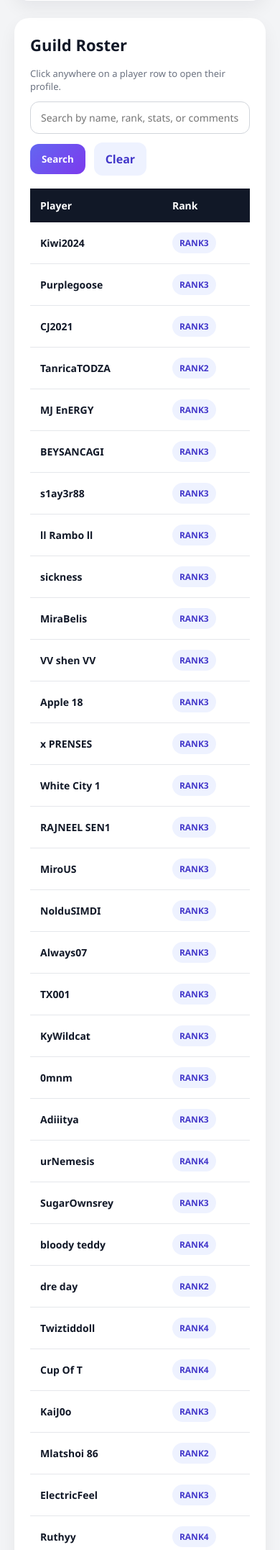
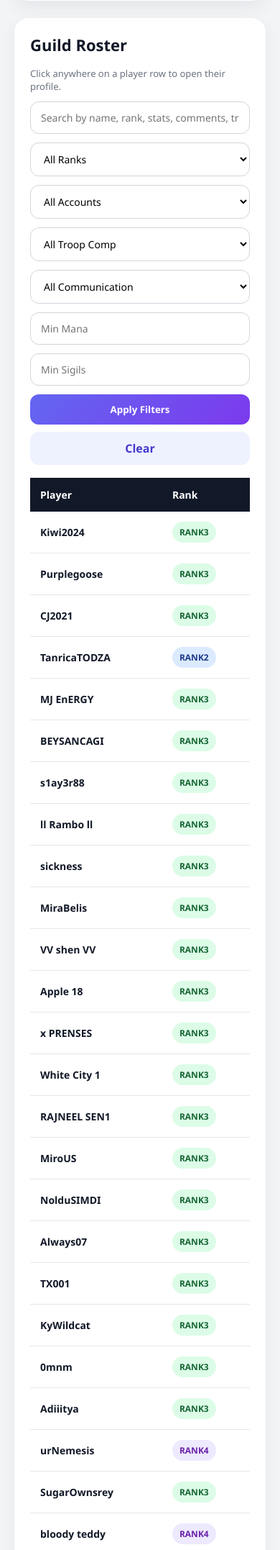
Before and after one commit to tbott1321/mj-guild-manager, a FastAPI app: page / in a window 390 px wide. Shown: the part 862-3016 px from the top of the page at 72% size. Run offline with FastAPI, Linux system fonts and the light colour scheme; data comes from the database, SQL or seed files in the repository; data that the repository does not hold is empty.

Commit message:
Add filters, rank colours, export, better search and mobile layout

```diff
--- a/main.py
+++ b/main.py
@@ -1,5 +1,5 @@
 from fastapi import FastAPI, Request, Form, UploadFile, File, Query
-from fastapi.responses import HTMLResponse, RedirectResponse
+from fastapi.responses import HTMLResponse, RedirectResponse, StreamingResponse
 from fastapi.templating import Jinja2Templates
 from starlette.middleware.sessions import SessionMiddleware
 from pathlib import Path
@@ -7,6 +7,7 @@ import sqlite3
 import pandas as pd
 from datetime import datetime
 import os
+from io import BytesIO
 
 app = FastAPI()
 app.add_middleware(SessionMiddleware, secret_key="super-secret-key-change-this")
@@ -165,16 +166,17 @@ def get_sort_sql(sort_by: str, sort_dir: str):
         return f"{sort_column} {direction}, LOWER(COALESCE(name, '')) ASC"
 
 
-@app.get("/", response_class=HTMLResponse)
-def dashboard(
-    request: Request,
-    search: str = Query(default=""),
-    sort_by: str = Query(default="might"),
-    sort_dir: str = Query(default="desc")
+def build_members_query(
+    search: str = "",
+    rank_filter: str = "",
+    alt_filter: str = "",
+    troop_comp_filter: str = "",
+    communication_filter: str = "",
+    min_mana: str = "",
+    min_sigils: str = "",
+    sort_by: str = "might",
+    sort_dir: str = "desc"
 ):
-    conn = get_conn()
-    c = conn.cursor()
-
     sql = """
         SELECT
             m.*,
@@ -184,25 +186,93 @@ def dashboard(
                 WHERE nh.igg_id = m.igg_id
             ) AS last_name_change
         FROM members m
+        WHERE 1=1
     """
+    params = []
 
-    params = []
     search = (search or "").strip()
-
     if search:
         sql += """
-            WHERE
+            AND (
                 LOWER(COALESCE(m.name, '')) LIKE ?
                 OR LOWER(COALESCE(m.rank, '')) LIKE ?
                 OR CAST(COALESCE(m.might, 0) AS TEXT) LIKE ?
                 OR CAST(COALESCE(m.kills, 0) AS TEXT) LIKE ?
                 OR CAST(COALESCE(m.edm, 0) AS TEXT) LIKE ?
                 OR LOWER(COALESCE(m.comments, '')) LIKE ?
+                OR LOWER(COALESCE(m.communication_username, '')) LIKE ?
+                OR LOWER(COALESCE(m.troop_comp, '')) LIKE ?
+                OR LOWER(COALESCE(m.communication_method, '')) LIKE ?
+            )
         """
         like_value = f"%{search.lower()}%"
-        params.extend([like_value, like_value, like_value, like_value, like_value, like_value])
+        params.extend([
+            like_value, like_value, like_value, like_value, like_value,
+            like_value, like_value, like_value, like_value
+        ])
+
+    if rank_filter:
+        sql += " AND UPPER(COALESCE(m.rank, '')) = ?"
+        params.append(rank_filter.upper())
+
+    if alt_filter == "yes":
+        sql += " AND COALESCE(m.alt_account, 0) = 1"
+    elif alt_filter == "no":
+        sql += " AND COALESCE(m.alt_account, 0) = 0"
+
+    if troop_comp_filter:
+        sql += " AND COALESCE(m.troop_comp, 'N/A') = ?"
+        params.append(troop_comp_filter)
+
+    if communication_filter:
+        sql += " AND COALESCE(m.communication_method, 'N/A') = ?"
+        params.append(communication_filter)
+
+    if min_mana != "":
+        try:
+            sql += " AND COALESCE(m.mana, 0) >= ?"
+            params.append(int(min_mana))
+        except ValueError:
+            pass
+
+    if min_sigils != "":
+        try:
+            sql += " AND COALESCE(m.sigils, 0) >= ?"
+            params.append(int(min_sigils))
+        except ValueError:
+            pass
 
     sql += f" ORDER BY {get_sort_sql(sort_by, sort_dir)}"
+    return sql, params
+
+
+@app.get("/", response_class=HTMLResponse)
+def dashboard(
+    request: Request,
+    search: str = Query(default=""),
+    sort_by: str = Query(default="might"),
+    sort_dir: str = Query(default="desc"),
+    rank_filter: str = Query(default=""),
+    alt_filter: str = Query(default=""),
+    troop_comp_filter: str = Query(default=""),
+    communication_filter: str = Query(default=""),
+    min_mana: str = Query(default=""),
+    min_sigils: str = Query(default="")
+):
+    conn = get_conn()
+    c = conn.cursor()
+
+    sql, params = build_members_query(
+        search=search,
+        rank_filter=rank_filter,
+        alt_filter=alt_filter,
+        troop_comp_filter=troop_comp_filter,
+        communication_filter=communication_filter,
+        min_mana=min_mana,
+        min_sigils=min_sigils,
+        sort_by=sort_by,
+        sort_dir=sort_dir
+    )
 
     c.execute(sql, params)
     members = c.fetchall()
@@ -216,8 +286,70 @@ def dashboard(
             "search": search,
             "sort_by": sort_by,
             "sort_dir": sort_dir,
+            "rank_filter": rank_filter,
+            "alt_filter": alt_filter,
+            "troop_comp_filter": troop_comp_filter,
+            "communication_filter": communication_filter,
+            "min_mana": min_mana,
+            "min_sigils": min_sigils,
             "is_admin": is_admin(request)
         }
+    )
+
+
+@app.get("/export")
+def export_members(
+    request: Request,
+    search: str = Query(default=""),
+    sort_by: str = Query(default="might"),
+    sort_dir: str = Query(default="desc"),
+    rank_filter: str = Query(default=""),
+    alt_filter: str = Query(default=""),
+    troop_comp_filter: str = Query(default=""),
+    communication_filter: str = Query(default=""),
+    min_mana: str = Query(default=""),
+    min_sigils: str = Query(default="")
+):
+    if not is_admin(request):
+        return RedirectResponse(url="/admin/login", status_code=302)
+
+    conn = get_conn()
+    sql, params = build_members_query(
+        search=search,
+        rank_filter=rank_filter,
+        alt_filter=alt_filter,
+        troop_comp_filter=troop_comp_filter,
+        communication_filter=communication_filter,
+        min_mana=min_mana,
+        min_sigils=min_sigils,
+        sort_by=sort_by,
+        sort_dir=sort_dir
+    )
+    df = pd.read_sql_query(sql, conn, params=params)
+    conn.close()
+
+    export_cols = [
+        "name", "igg_id", "rank", "might", "kills", "edm",
+        "mana", "sigils", "alt_account", "troop_comp",
+        "communication_method", "communication_username",
+        "comments", "created_at", "updated_at", "last_name_change"
+    ]
+    df = df[[col for col in export_cols if col in df.columns]]
+
+    if "alt_account" in df.columns:
+        df["alt_account"] = df["alt_account"].apply(lambda x: "Yes" if int(x or 0) == 1 else "No")
+
+    output = BytesIO()
+    with pd.ExcelWriter(output, engine="openpyxl") as writer:
+        df.to_excel(writer, index=False, sheet_name="Members")
+
+    output.seek(0)
+    filename = f"mj_guild_export_{datetime.now().strftime('%Y%m%d_%H%M%S')}.xlsx"
+
+    return StreamingResponse(
+        output,
+        media_type="application/vnd.openxmlformats-officedocument.spreadsheetml.sheet",
+        headers={"Content-Disposition": f'attachment; filename="{filename}"'}
     )
 
 
--- a/templates/dashboard.html
+++ b/templates/dashboard.html
@@ -86,20 +86,29 @@
             margin: 0;
         }
         .toolbar {
-            display: flex;
+            display: grid;
+            grid-template-columns: repeat(4, minmax(0, 1fr));
             gap: 12px;
-            flex-wrap: wrap;
-            align-items: center;
+            align-items: end;
             margin-bottom: 18px;
         }
-        .toolbar input {
+        .toolbar .full {
+            grid-column: 1 / -1;
+        }
+        .toolbar input,
+        .toolbar select {
+            width: 100%;
             padding: 12px 14px;
             border-radius: 12px;
             border: 1px solid #d1d5db;
             font-size: 14px;
             background: white;
-            flex: 1;
-            min-width: 260px;
+        }
+        .toolbar-actions {
+            display: flex;
+            gap: 10px;
+            flex-wrap: wrap;
+            grid-column: 1 / -1;
         }
         .button, .link-button, .small-link, .sort-link {
             display: inline-block;
@@ -142,15 +151,20 @@
         }
         tr.data-row { cursor: pointer; transition: background 0.15s ease; }
         tr.data-row:hover td { background: #f9fafb; }
+
         .pill {
             display: inline-block;
             padding: 6px 10px;
             border-radius: 999px;
-            background: #eef2ff;
-            color: #4338ca;
             font-size: 12px;
-            font-weight: 600;
+            font-weight: 700;
         }
+        .rank-1 { background: #e5e7eb; color: #111827; }
+        .rank-2 { background: #dbeafe; color: #1e3a8a; }
+        .rank-3 { background: #dcfce7; color: #166534; }
+        .rank-4 { background: #ede9fe; color: #6b21a8; }
+        .rank-5 { background: #fef3c7; color: #92400e; }
+
         .danger { color: #dc2626; text-decoration: none; font-weight: 600; }
         .empty {
             padding: 18px;
@@ -174,15 +188,20 @@
         @media (max-width: 1250px) {
             .stats { grid-template-columns: repeat(3, 1fr); }
             .add-form { grid-template-columns: 1fr 1fr; }
+            .toolbar { grid-template-columns: 1fr 1fr; }
         }
         @media (max-width: 900px) {
             .stats { grid-template-columns: repeat(2, 1fr); }
             .topbar-inner { flex-direction: column; align-items: flex-start; }
             .title-wrap { min-height: auto; }
+            .toolbar { grid-template-columns: 1fr; }
         }
         @media (max-width: 700px) {
             .stats { grid-template-columns: 1fr; }
             .add-form { grid-template-columns: 1fr; }
+            .toolbar-actions { flex-direction: column; align-items: stretch; }
+            .toolbar-actions a,
+            .toolbar-actions button { width: 100%; text-align: center; }
         }
     </style>
 </head>
@@ -230,6 +249,16 @@
                 desc
             {%- else -%}
                 asc
+            {%- endif -%}
+        {%- endmacro %}
+
+        {% macro rank_class(rank_value) -%}
+            {%- if rank_value == "RANK1" -%}rank-1
+            {%- elif rank_value == "RANK2" -%}rank-2
+            {%- elif rank_value == "RANK3" -%}rank-3
+            {%- elif rank_value == "RANK4" -%}rank-4
+            {%- elif rank_value == "RANK5" -%}rank-5
+            {%- else -%}rank-1
             {%- endif -%}
         {%- endmacro %}
 
@@ -324,11 +353,53 @@
             <div class="click-note">Click anywhere on a player row to open their profile.</div>
 
             <form class="toolbar" method="get" action="/">
+                <div class="full">
+                    <input type="text" name="search" value="{{ search or '' }}" placeholder="Search by name, rank, stats, comments, troop comp, communication username">
+                </div>
+
+                <select name="rank_filter">
+                    <option value="">All Ranks</option>
+                    <option value="RANK1" {% if rank_filter == "RANK1" %}selected{% endif %}>RANK1</option>
+                    <option value="RANK2" {% if rank_filter == "RANK2" %}selected{% endif %}>RANK2</option>
+                    <option value="RANK3" {% if rank_filter == "RANK3" %}selected{% endif %}>RANK3</option>
+                    <option value="RANK4" {% if rank_filter == "RANK4" %}selected{% endif %}>RANK4</option>
+                    <option value="RANK5" {% if rank_filter == "RANK5" %}selected{% endif %}>RANK5</option>
+                </select>
+
+                <select name="alt_filter">
+                    <option value="">All Accounts</option>
+                    <option value="yes" {% if alt_filter == "yes" %}selected{% endif %}>Alt Accounts Only</option>
+                    <option value="no" {% if alt_filter == "no" %}selected{% endif %}>Main Accounts Only</option>
+                </select>
+
+                <select name="troop_comp_filter">
+                    <option value="">All Troop Comp</option>
+                    <option value="Overweight" {% if troop_comp_filter == "Overweight" %}selected{% endif %}>Overweight</option>
+                    <option value="Pass" {% if troop_comp_filter == "Pass" %}selected{% endif %}>Pass</option>
+                    <option value="Low" {% if troop_comp_filter == "Low" %}selected{% endif %}>Low</option>
+                    <option value="N/A" {% if troop_comp_filter == "N/A" %}selected{% endif %}>N/A</option>
+                </select>
+
+                <select name="communication_filter">
+                    <option value="">All Communication</option>
+                    <option value="WhatsApp" {% if communication_filter == "WhatsApp" %}selected{% endif %}>WhatsApp</option>
+                    <option value="Discord" {% if communication_filter == "Discord" %}selected{% endif %}>Discord</option>
+                    <option value="N/A" {% if communication_filter == "N/A" %}selected{% endif %}>N/A</option>
+                </select>
+
+                <input type="number" min="0" max="6" name="min_mana" value="{{ min_mana }}" placeholder="Min Mana">
+                <input type="number" min="0" name="min_sigils" value="{{ min_sigils }}" placeholder="Min Sigils">
+
                 <input type="hidden" name="sort_by" value="{{ sort_by }}">
                 <input type="hidden" name="sort_dir" value="{{ sort_dir }}">
-                <input type="text" name="search" value="{{ search or '' }}" placeholder="Search by name, rank, stats, or comments">
-                <button class="button" type="submit">Search</button>
-                <a class="link-button" href="/">Clear</a>
+
+                <div class="toolbar-actions">
+                    <button class="button" type="submit">Apply Filters</button>
+                    <a class="link-button" href="/">Clear</a>
+                    {% if is_admin %}
+                    <a class="link-button" href="/export?search={{ search }}&sort_by={{ sort_by }}&sort_dir={{ sort_dir }}&rank_filter={{ rank_filter }}&alt_filter={{ alt_filter }}&troop_comp_filter={{ troop_comp_filter }}&communication_filter={{ communication_filter }}&min_mana={{ min_mana }}&min_sigils={{ min_sigils }}">Export to Excel</a>
+                    {% endif %}
+                </div>
             </form>
 
             {% if members|length == 0 %}
@@ -339,7 +410,7 @@
                     <thead>
                         <tr>
                             <th>
-                                <a class="sort-link" href="/?search={{ search }}&sort_by=name&sort_dir={{ next_dir('name') }}">
+                                <a class="sort-link" href="/?search={{ search }}&rank_filter={{ rank_filter }}&alt_filter={{ alt_filter }}&troop_comp_filter={{ troop_comp_filter }}&communication_filter={{ communication_filter }}&min_mana={{ min_mana }}&min_sigils={{ min_sigils }}&sort_by=name&sort_dir={{ next_dir('name') }}">
                                     Player
                                     {% if sort_by == "name" %}
                                         <span class="sort-indicator">{% if sort_dir == "asc" %}▲{% else %}▼{% endif %}</span>
@@ -352,7 +423,7 @@
                             {% endif %}
 
                             <th>
-                                <a class="sort-link" href="/?search={{ search }}&sort_by=rank&sort_dir={{ next_dir('rank') }}">
+                                <a class="sort-link" href="/?search={{ search }}&rank_filter={{ rank_filter }}&alt_filter={{ alt_filter }}&troop_comp_filter={{ troop_comp_filter }}&communication_filter={{ communication_filter }}&min_mana={{ min_mana }}&min_sigils={{ min_sigils }}&sort_by=rank&sort_dir={{ next_dir('rank') }}">
                                     Rank
                                     {% if sort_by == "rank" %}
                                         <span class="sort-indicator">{% if sort_dir == "asc" %}▲{% else %}▼{% endif %}</span>
@@ -361,7 +432,7 @@
                             </th>
 
                             <th>
-                                <a class="sort-link" href="/?search={{ search }}&sort_by=might&sort_dir={{ next_dir('might') }}">
+                                <a class="sort-link" href="/?search={{ search }}&rank_filter={{ rank_filter }}&alt_filter={{ alt_filter }}&troop_comp_filter={{ troop_comp_filter }}&communication_filter={{ communication_filter }}&min_mana={{ min_mana }}&min_sigils={{ min_sigils }}&sort_by=might&sort_dir={{ next_dir('might') }}">
                                     Might
                                     {% if sort_by == "might" %}
                                         <span class="sort-indicator">{% if sort_dir == "asc" %}▲{% else %}▼{% endif %}</span>
@@ -370,7 +441,7 @@
                             </th>
 
                             <th>
-                                <a class="sort-link" href="/?search={{ search }}&sort_by=kills&sort_dir={{ next_dir('kills') }}">
+                                <a class="sort-link" href="/?search={{ search }}&rank_filter={{ rank_filter }}&alt_filter={{ alt_filter }}&troop_comp_filter={{ troop_comp_filter }}&communication_filter={{ communication_filter }}&min_mana={{ min_mana }}&min_sigils={{ min_sigils }}&sort_by=kills&sort_dir={{ next_dir('kills') }}">
                                     Kills
                                     {% if sort_by == "kills" %}
                                         <span class="sort-indicator">{% if sort_dir == "asc" %}▲{% else %}▼{% endif %}</span>
@@ -379,7 +450,7 @@
                             </th>
 
                             <th>
-                                <a class="sort-link" href="/?search={{ search }}&sort_by=edm&sort_dir={{ next_dir('edm') }}">
+                                <a class="sort-link" href="/?search={{ search }}&rank_filter={{ rank_filter }}&alt_filter={{ alt_filter }}&troop_comp_filter={{ troop_comp_filter }}&communication_filter={{ communication_filter }}&min_mana={{ min_mana }}&min_sigils={{ min_sigils }}&sort_by=edm&sort_dir={{ next_dir('edm') }}">
                                     EDM
                                     {% if sort_by == "edm" %}
                                         <span class="sort-indicator">{% if sort_dir == "asc" %}▲{% else %}▼{% endif %}</span>
@@ -403,7 +474,7 @@
                             <td>{{ m.igg_id }}</td>
                             {% endif %}
 
-                            <td><span class="pill">{{ m.rank or "RANK1" }}</span></td>
+                            <td><span class="pill {{ rank_class(m.rank or 'RANK1') }}">{{ m.rank or "RANK1" }}</span></td>
                             <td>{{ "{:,}".format(m.might or 0) }}</td>
                             <td>{{ "{:,}".format(m.kills or 0) }}</td>
                             <td>{{ "{:,}".format(m.edm or 0) }}</td>
```
